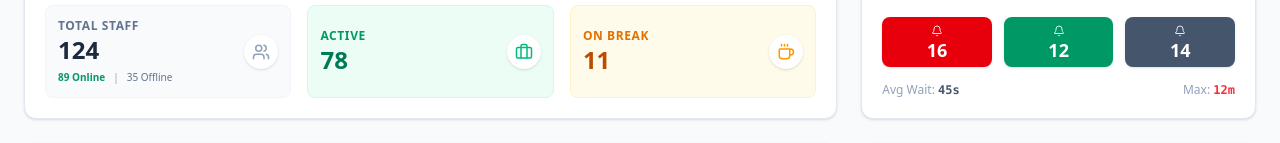
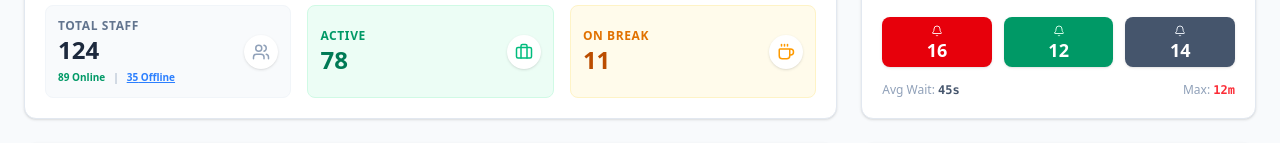
Before and after one commit to visaal1582892/auto-prescription-assignment-mock, a React (Vite) app: page /supervisor in a window 1280 px wide. Shown: the part 161-304 px from the top of the page. Built offline with nearby package versions, Linux system fonts and the light colour scheme; sample sign-in values are in the browser's storage.

Commit message:
added emp id in prescription report also

```diff
--- a/src/pages/SupervisorDashboard.jsx
+++ b/src/pages/SupervisorDashboard.jsx
@@ -498,12 +498,13 @@ const SupervisorDashboard = () => {
                                     <div>
                                         <p className="text-xs text-slate-500 font-bold uppercase tracking-wider">Total Staff</p>
                                         <p className="text-2xl font-bold text-slate-800">{displayStats.total}</p>
-                                        <div className="flex gap-2 mt-1 text-[10px]">
+                                        <div className="flex items-center gap-2 mt-1 text-[10px]">
                                             <span className="text-emerald-600 font-bold">{displayStats.loggedIn} Online</span>
                                             <span className="text-slate-400">|</span>
                                             <button
                                                 onClick={() => handleOfflineClick(displayStats.total - displayStats.loggedIn)}
-                                                className="text-slate-500 hover:text-indigo-600 hover:underline cursor-pointer"
+                                                className="font-bold text-blue-500 underline decoration-blue-500 hover:text-red-600 hover:decoration-red-600 cursor-pointer transition-colors"
+                                                title="View Offline Staff"
                                             >
                                                 {displayStats.total - displayStats.loggedIn} Offline
                                             </button>
@@ -815,8 +816,8 @@ const SupervisorDashboard = () => {
                                                             key={pageNum}
                                                             onClick={() => setCurrentPage(pageNum)}
                                                             className={`min-w-[24px] h-6 rounded flex items-center justify-center text-[10px] font-bold transition-all ${currentPage === pageNum
-                                                                    ? 'bg-indigo-600 text-white shadow-sm'
-                                                                    : 'bg-white text-slate-500 hover:bg-slate-50 border border-slate-200 hover:border-indigo-200'
+                                                                ? 'bg-indigo-600 text-white shadow-sm'
+                                                                : 'bg-white text-slate-500 hover:bg-slate-50 border border-slate-200 hover:border-indigo-200'
                                                                 }`}
                                                         >
                                                             {pageNum}
```
